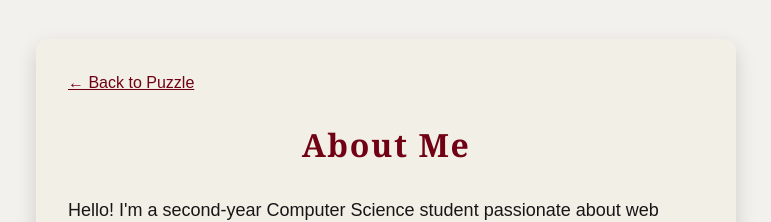
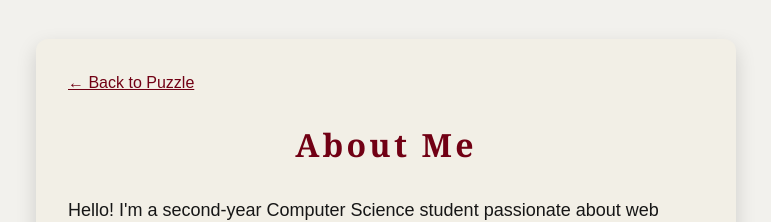
Before and after one commit to lyvnrin/portfolio, a React (Vite) app: page /about in a window 1280 px wide. Shown: the part 127-349 px from the top of the page, without its empty margins (254-1025 px from the left). Built offline with nearby package versions, Linux system fonts and the light colour scheme.

Commit message:
Fixed width issues + design edits

```diff
--- a/src/pages/About.jsx
+++ b/src/pages/About.jsx
@@ -65,7 +65,7 @@ const styles = {
     title: {
         fontSize: "2rem",
         fontFamily: "Georgia, serif",
-        letterSpacing: "0.1rem",
+        letterSpacing: "0.2rem",
         margin: "1rem 0",
         alignSelf: "center",
         color: "#710014",
```
